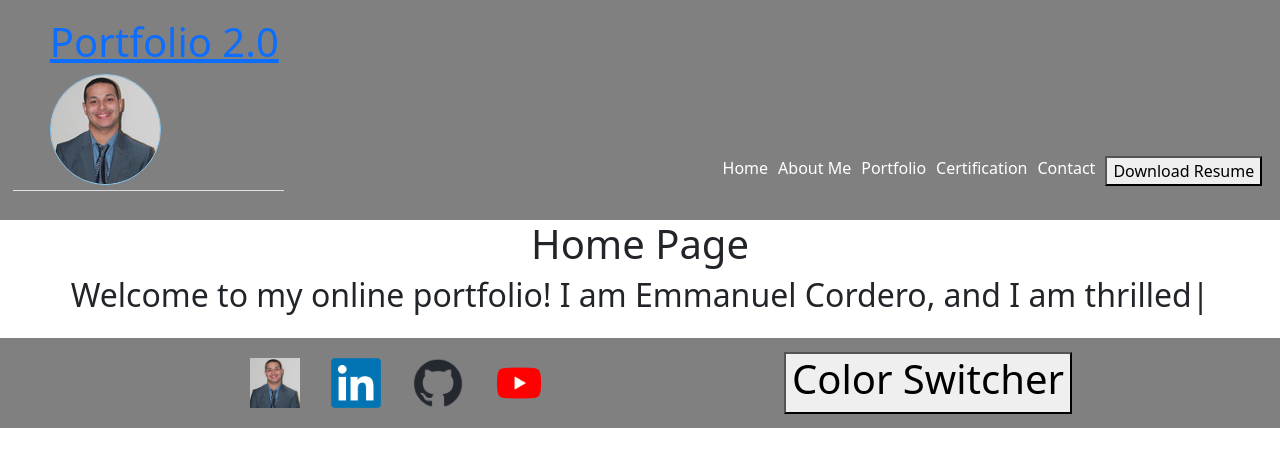
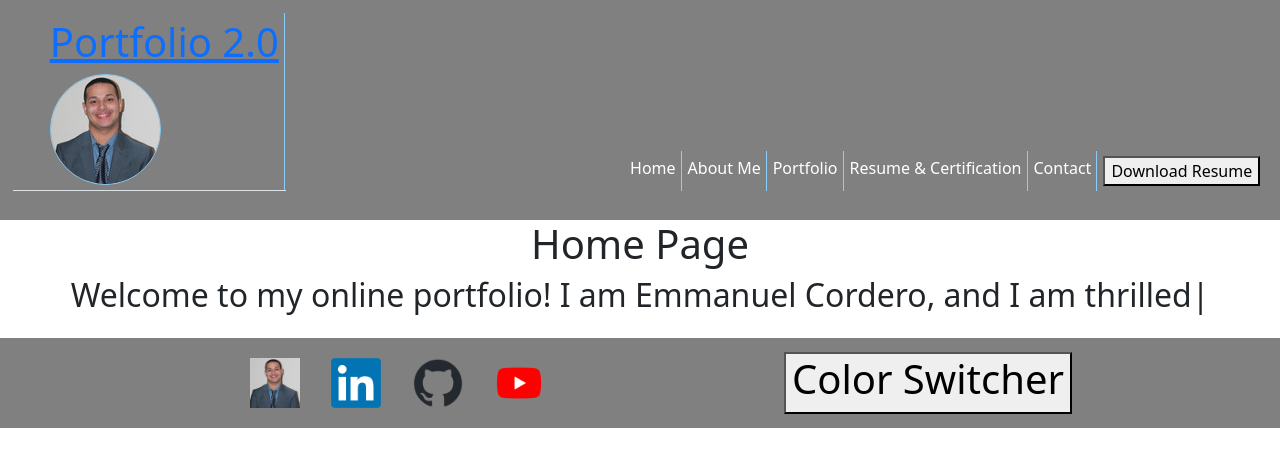
Before and after one commit to eecmanny/Portfolio-2.0, a React (Vite) app: page / in a window 1280 px wide. Shown: the top 466 px of the page. Built offline with nearby package versions, Linux system fonts and the light colour scheme.

Commit message:
finished

```diff
--- a/src/components/NavBar/NavTabs.jsx
+++ b/src/components/NavBar/NavTabs.jsx
@@ -92,7 +92,7 @@ function NavTabs({ currentPage, handlePageChange }) {
                 // Check to see if the currentPage is `Certifications`, and if so we use the active link class from bootstrap. Otherwise, we set it to a normal nav-link
                 className={currentPage === 'Certifications' ? 'nav-link active' : 'nav-link'}
               >
-                Certification
+                Resume & Certification
               </a>
             </li>
             <li className="nav-item">
@@ -105,7 +105,7 @@ function NavTabs({ currentPage, handlePageChange }) {
                 Contact
               </a>
             </li>
-            <li className="nav-item">
+            <li className="nav-item nav-items-border">
               <button variant="primary" size="lg" active
               href="#contact"
               onClick={() => handlePageChange(
--- a/src/components/NavBar/navTabs.css
+++ b/src/components/NavBar/navTabs.css
@@ -16,6 +16,22 @@
     display: flex;
     /* width: 40%; */
     align-items: flex-start;
+  }
+
+  .nav-item {
+    /* margin-left: 1px; */
+    margin-right: 1px;
+    /* border-left: 1px solid lightskyblue; */
+    border-right: 1px solid lightskyblue;
+
+  }
+
+  .nav-items-border {
+    /* margin-left: 1px; */
+    /* margin-right: 1px; */
+    /* border-left: 1px solid lightskyblue; */
+    border-right: 1px solid gray;
+
   }
 
   .navLogoText {
--- a/src/components/pages/Certifications/Certifications.jsx
+++ b/src/components/pages/Certifications/Certifications.jsx
@@ -1,6 +1,26 @@
-// Import into Portfolio jsx
-export default function Certifications() {
+export default function Certifications({ currentPage, handlePageChange }) {
   return (
+<div>
+<section className="certificationSection">
+      <h1 className="CertificatiionTitle">Resume</h1>
+      <ul className="CertificatiionList">
+      <li className="nav-item nav-items-border">
+              <button variant="primary" size="lg" active
+              href="#contact"
+              onClick={() => handlePageChange(
+                window.open("https://docs.google.com/document/d/e/2PACX-1vTrusYCQekVdUKXkYAR9bZrYgpU7sWORjorwXTESVVmqLzDziCX9bwzMp5n-atdfA/pub")
+              )}
+
+              // Check to see if the currentPage is `Contact`, and if so we use the active link class from bootstrap. Otherwise, we set it to a normal nav-link
+              // className={currentPage === 'Contact' ? 'nav-link active' : 'nav-link'}
+              >
+                Download Resume
+              </button>
+            </li>
+
+      </ul>
+</section>
+
     <section className="certificationSection">
       <h1 className="CertificatiionTitle">Certifications</h1>
       <ul className="CertificatiionList">
@@ -30,5 +50,7 @@ export default function Certifications() {
         </li>
       </ul>
     </section>
+    </div>
+
   );
 }
--- a/src/components/pages/Contact/contact.css
+++ b/src/components/pages/Contact/contact.css
@@ -15,7 +15,7 @@
     display: flex;
     flex-direction: column;
     flex-wrap: wrap;
-    width: 100%;
+    width: 105%;
     height: 100%;
     margin: 2%;
     padding: 2%;
@@ -46,7 +46,7 @@
     display: flex;
     flex-direction: column;
     flex-wrap: wrap;
-    width: 100%;
+    width: 110%;
     height: 100%;
     margin: 2%;
     padding: 2%;
```
